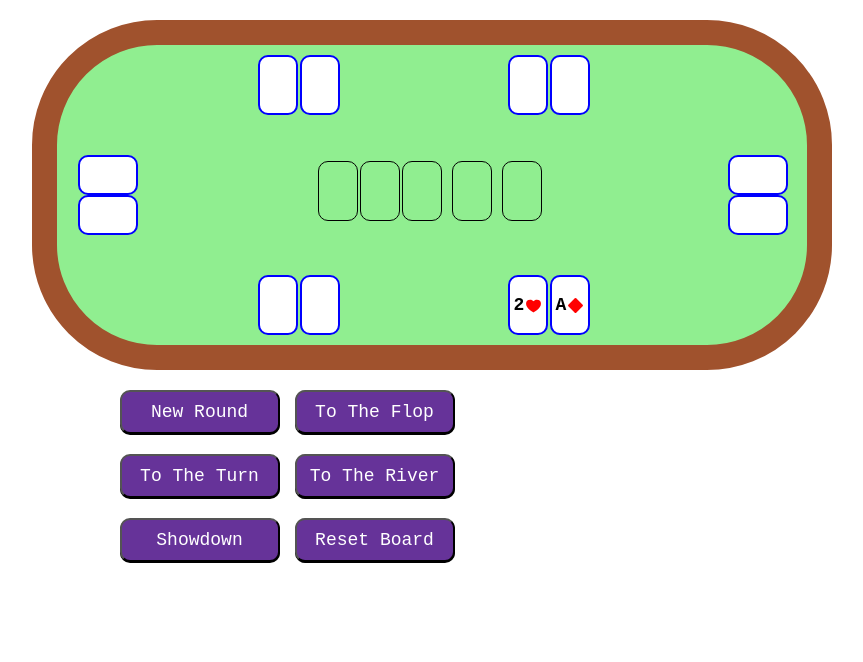
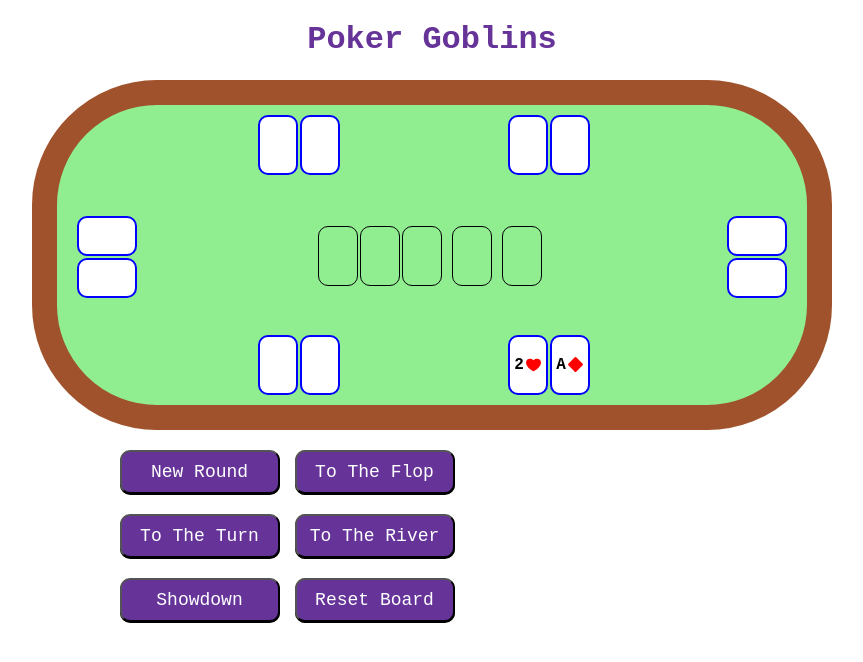
Before and after one commit to barneywhiffin/poker-goblins, a React (Vite) app: page / in a window 1280 px wide. Both pictures are taken after a click on the button "New Round". Shown: the top 662 px of the page, without its empty margins (208-1071 px from the left). Built offline with nearby package versions, Linux system fonts and the light colour scheme.

Commit message:
style: add title, card styling improvements

```diff
--- a/src/App.css
+++ b/src/App.css
@@ -6,6 +6,12 @@ body {
     max-width: 800px;
     margin: 0 auto;
 }
+
+h1 {
+    color: rebeccapurple;
+    text-align: center;
+}
+
 
 .button-container {
     display: grid;
@@ -38,4 +44,7 @@ button:active {
         background: black;
         color: white;
     }
+    h1 {
+        color: white;
+    }
 }
--- a/src/App.tsx
+++ b/src/App.tsx
@@ -86,6 +86,7 @@ function App() {
 
 	return (
 		<>
+			<h1>Poker Goblins</h1>
 			<Table round={round} cards={cards}/>
 			<div style={{display: "flex", height: "200px"}}>
 				<div className="button-container">
--- a/src/components/card/Card.tsx
+++ b/src/components/card/Card.tsx
@@ -28,7 +28,7 @@ export default function Card(props: CardProps) {
     return (
         <>
             <div className = {cardClass} onClick={() => props.toggleFunction(props.id)}>
-                {props.isShown && <h3 style={{fontSize: "18px"}}>{props.value} </h3>}
+                {props.isShown && <h3 style={{fontSize: "16px"}}>{props.value} </h3>}
                 {props.isShown && getSuitIcon(props.suit)}
                 {/* TODO: add background pattern on flip */}
             </div>
--- a/src/components/card/card.css
+++ b/src/components/card/card.css
@@ -22,8 +22,7 @@
     justify-content: center;
     align-items: center;
     box-sizing: border-box;
-    margin: 0 1px;
-    gap: 1px;
+    margin: 1px 0;
 }
 
 /* TODO: add an alternate styling with height and width flipped, */
--- a/src/components/table/table.css
+++ b/src/components/table/table.css
@@ -1,6 +1,8 @@
+/* TODO: switch to using variables to define player locations */
+
 .table {
     position: relative;
-    margin: 20px auto 0 auto;
+    margin: 0 auto;
     width: 800px;
     height: 350px;
     border-radius: 125px;
@@ -13,7 +15,7 @@
 .board-centre {
     position: absolute;
     display: flex;
-    top: 115px;
+    top: 120px;
     left: 260px;
     height: 60px;
     width: 230px;
@@ -22,7 +24,6 @@
 
 .street-labels {
     position: absolute;
-
     width: 240px;
     top: 180px;
     /* top: 95px; */
@@ -48,7 +49,7 @@
     display: flex;
     /* border: 1px solid white; */
     width: 100px;
-    /* position needs to be determined by tsx.... */
+    /* TODO: position needs to be determined by tsx eventually.... */
 }
 
 .space {
```
